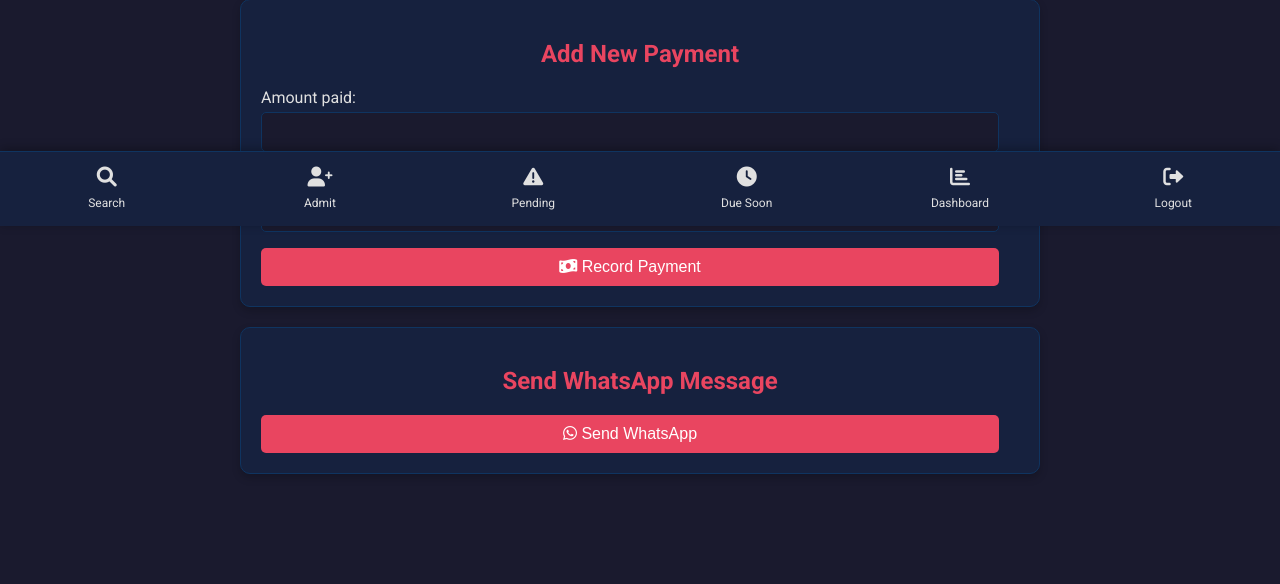
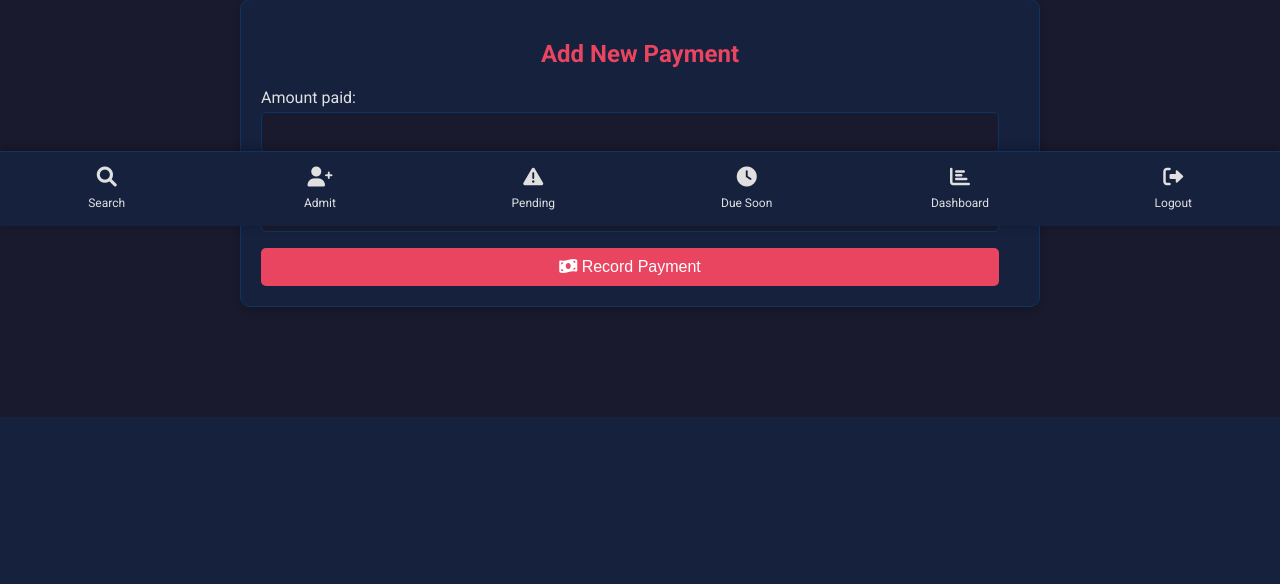
Before and after one commit to bahshat/Maktab-Django, a Django app: template students/templates/students/student_detail.html in a window 1280 px wide. Shown: the part 574-1158 px from the top of the page. After the commit the page ends 991 px from the top, so only its background shows below. Run offline with Django 5.2, Linux system fonts and the light colour scheme; the template is opened without the code that fills it: values that come from a table or form of the project are taken from there, others are empty.

Commit message:
Removed Whatsapp section from Student detail page

```diff
--- a/students/templates/students/student_detail.html
+++ b/students/templates/students/student_detail.html
@@ -53,12 +53,7 @@
         </form>
     </div>
 
-    <div class="card">
-        <h2>Send WhatsApp Message</h2>
-        <button onclick="showPhoneNumberSelection()">
-            <i class="fab fa-whatsapp"></i> Send WhatsApp
-        </button>
-    </div>
+
 {% endblock content %}
 
 {% block scripts %}
```
